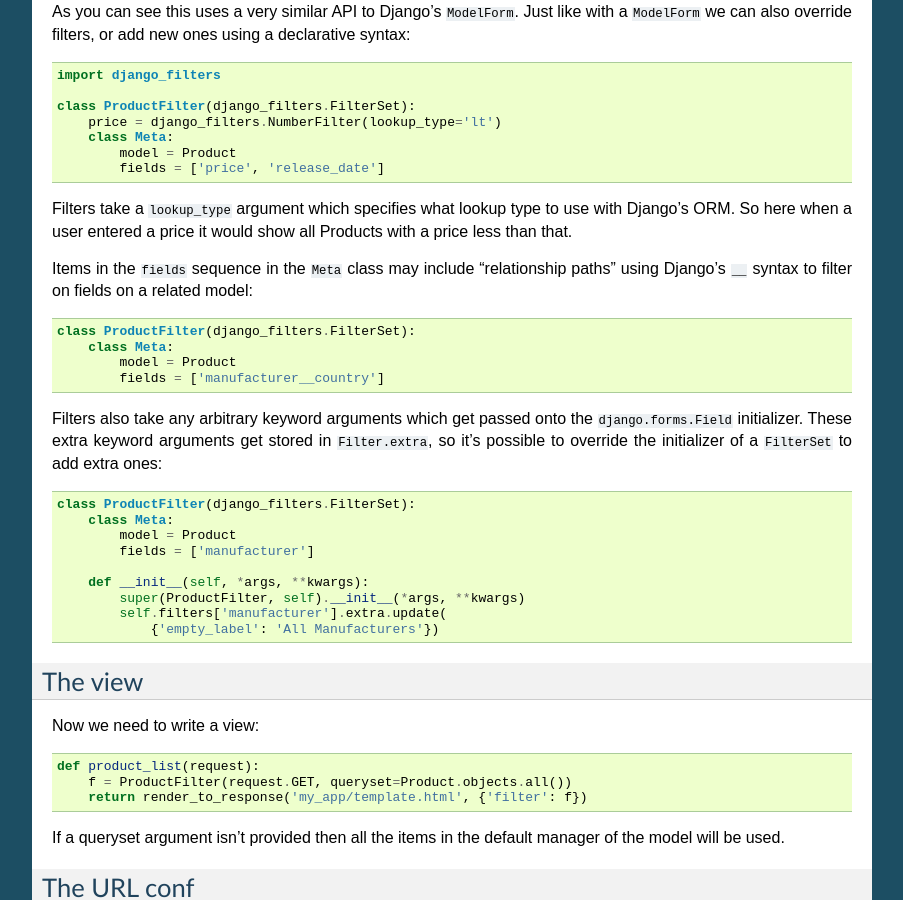
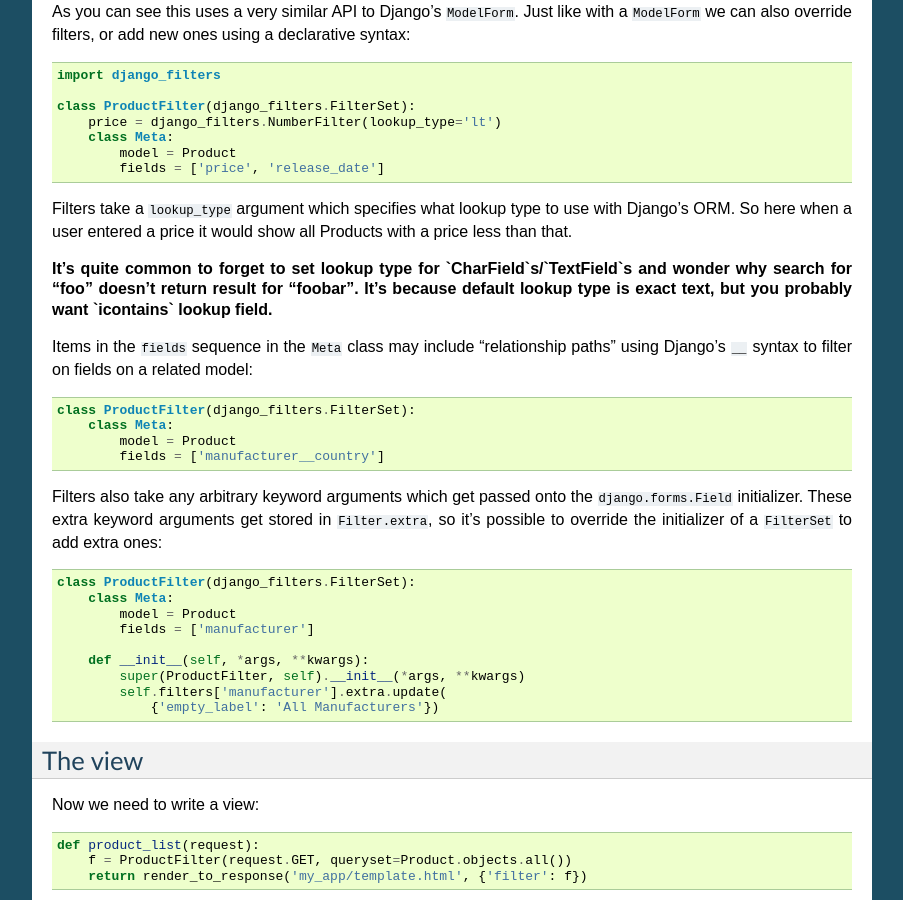
Before and after one commit to carltongibson/django-filter, a Sphinx documentation site: the page built from docs/usage.txt, in a window 1280 px wide and 900 px high, scrolled down 634 px. Shown: the whole window, without its empty margins (198-1101 px from the left). Built offline with Sphinx 7.4.7, drawn with Linux system fonts in a browser that asks for light colours; pages that are not in the unit, such as notebooks, are missing from menus.

Commit message:
Add warning about lookup type for CharFields/TextFields
I had an issue with it and #django IRC said that it's quite common issue so... here we go!

```diff
--- a/docs/usage.txt
+++ b/docs/usage.txt
@@ -48,6 +48,8 @@ declarative syntax::
 Filters take a ``lookup_type`` argument which specifies what lookup type to
 use with Django's ORM.  So here when a user entered a price it would show all
 Products with a price less than that.
+
+**It's quite common to forget to set lookup type for `CharField`s/`TextField`s and wonder why search for "foo" doesn't return result for "foobar". It's because default lookup type is exact text, but you probably want `icontains` lookup field.**
 
 Items in the ``fields`` sequence in the ``Meta`` class may include
 "relationship paths" using Django's ``__`` syntax to filter on fields on a
```
